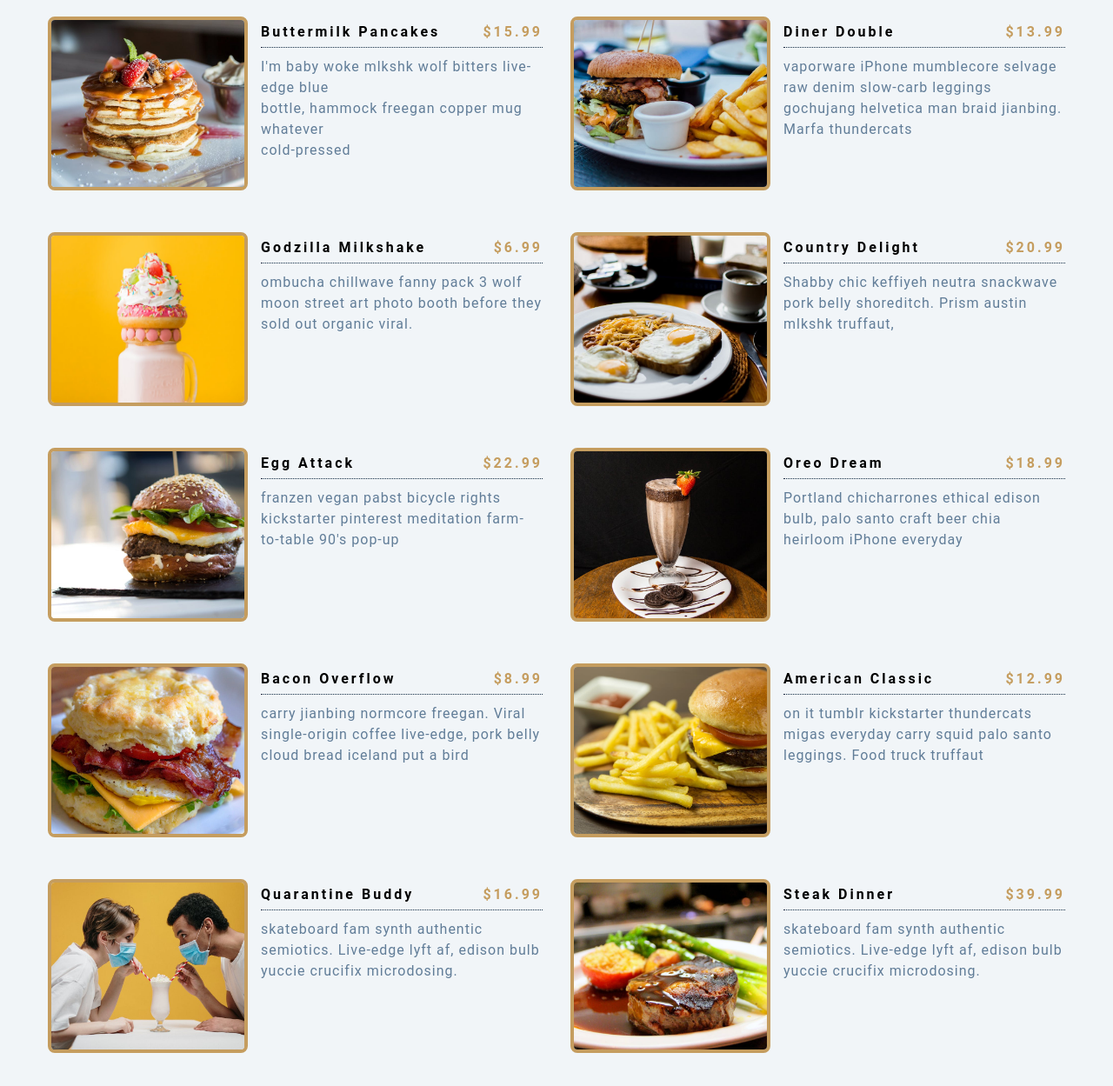
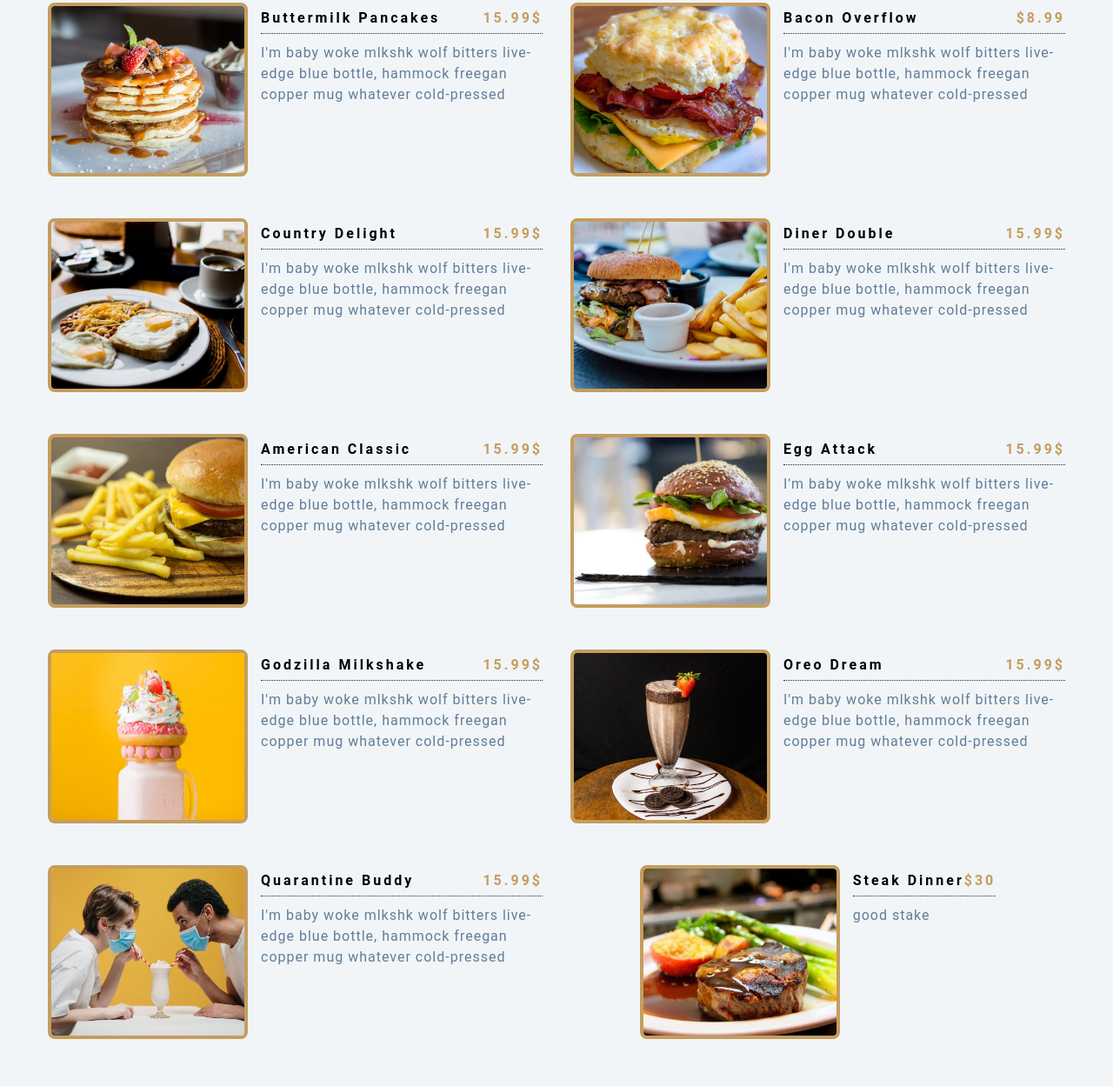
Before and after one commit to b-isroiljon/menu, a plain HTML site: page index.html in a window 1280 px wide. Shown: the part 271-1520 px from the top of the page at 87% size. Before the commit the page ends 1482 px from the top, so only its background shows below. Drawn offline with Linux system fonts and the light colour scheme.

Commit message:
docs: add clean js code

```diff
--- a/app.js
+++ b/app.js
@@ -0,0 +1,166 @@
+const allMenuItems = [
+  {
+    id: 1,
+    img: "./images/item-1.jpeg",
+    category: "Breakfast",
+    name: "Buttermilk Pancakes",
+    price: "15.99$",
+    info: `I'm baby woke mlkshk wolf bitters live-edge blue bottle, hammock freegan copper mug whatever cold-pressed`,
+  },
+  {
+    id: 2,
+    img: "./images/item-7.jpeg",
+    category: "Breakfast",
+    name: "Bacon Overflow",
+    price: "$8.99",
+    info: `I'm baby woke mlkshk wolf bitters live-edge blue bottle, hammock freegan copper mug whatever cold-pressed`,
+  },
+  {
+    id: 3,
+    img: "./images/item-4.jpeg",
+    category: "Breakfast",
+    name: "Country Delight",
+    price: "15.99$",
+    info: `I'm baby woke mlkshk wolf bitters live-edge blue bottle, hammock freegan copper mug whatever cold-pressed`,
+  },
+  {
+    id: 4,
+    img: "./images/item-2.jpeg",
+    category: "Lunch",
+    name: "Diner Double",
+    price: "15.99$",
+    info: `I'm baby woke mlkshk wolf bitters live-edge blue bottle, hammock freegan copper mug whatever cold-pressed`,
+  },
+  {
+    id: 5,
+    img: "./images/item-8.jpeg",
+    category: "Lunch",
+    name: "American Classic",
+    price: "15.99$",
+    info: `I'm baby woke mlkshk wolf bitters live-edge blue bottle, hammock freegan copper mug whatever cold-pressed`,
+  },
+  {
+    id: 6,
+    img: "./images/item-5.jpeg",
+    category: "Lunch",
+    name: "Egg Attack",
+    price: "15.99$",
+    info: `I'm baby woke mlkshk wolf bitters live-edge blue bottle, hammock freegan copper mug whatever cold-pressed`,
+  },
+  {
+    id: 7,
+    img: "./images/item-3.jpeg",
+    category: "Shakes",
+    name: "Godzilla Milkshake",
+    price: "15.99$",
+    info: `I'm baby woke mlkshk wolf bitters live-edge blue bottle, hammock freegan copper mug whatever cold-pressed`,
+  },
+  {
+    id: 8,
+    img: "./images/item-6.jpeg",
+    category: "Shakes",
+    name: "Oreo Dream",
+    price: "15.99$",
+    info: `I'm baby woke mlkshk wolf bitters live-edge blue bottle, hammock freegan copper mug whatever cold-pressed`,
+  },
+  {
+    id: 9,
+    img: "./images/item-9.jpeg",
+    category: "Shakes",
+    name: "Quarantine Buddy",
+    price: "15.99$",
+    info: `I'm baby woke mlkshk wolf bitters live-edge blue bottle, hammock freegan copper mug whatever cold-pressed`,
+  },
+
+  {
+    img: "./images/item-10.jpeg",
+    category: "Dinner",
+    name: "Steak Dinner",
+    price: "$30",
+    info: "good stake",
+  },
+];
+
+const menuSelector = document.querySelector(".btn-conteiner");
+const mainSection = document.querySelector(".main-section");
+
+const getHtmlMenuItem = (menuItem) => {
+  // main div element
+  const container = document.createElement("div");
+  container.className = "menu-item";
+
+  const image = document.createElement("img");
+  image.className = "photo";
+  image.src = menuItem.img;
+  container.appendChild(image);
+
+  const description = document.createElement("div");
+  description.className = "dscription";
+  container.appendChild(description);
+
+  const foodInfo = document.createElement("div");
+  foodInfo.className = "food-info";
+  description.appendChild(foodInfo);
+
+  // Food Name
+  const foodName = document.createElement("h4");
+  foodName.className = "food-name";
+  foodName.innerHTML = menuItem.name;
+  foodInfo.appendChild(foodName);
+
+  // Price
+  const price = document.createElement("p");
+  price.className = "price";
+  price.innerHTML = menuItem.price;
+  foodInfo.appendChild(price);
+
+  // Info
+  const info = document.createElement("p");
+  info.className = "info";
+  info.textContent = menuItem.info;
+  description.appendChild(info);
+
+  return container;
+};
+
+// Get menuItems of given category from allMenuItems
+const getFilterByCategory = (category) => {
+  let filteredMenuItems = [];
+  for (const menuItem of allMenuItems) {
+    if (category === menuItem.category) filteredMenuItems.push(menuItem);
+  }
+
+  filteredMenuItems = category === "All" ? allMenuItems : filteredMenuItems;
+  return filteredMenuItems;
+};
+
+const mapJS2HTML = (JSItems) => {
+  const htmlItems = [];
+  for (let jsObj of JSItems) {
+    const htmlElement = getHtmlMenuItem(jsObj);
+    htmlItems.push(htmlElement);
+  }
+  return htmlItems;
+};
+
+const show = (htmlElements) => {
+  mainSection.innerHTML = "";
+  for (const el of htmlElements) mainSection.append(el);
+};
+
+const handleCategoryClick = (event) => {
+  // Identify clicked category
+  const category = event.target.textContent;
+  const filteredMenuItems = getFilterByCategory(category);
+
+  const htmlToShow = mapJS2HTML(filteredMenuItems);
+  show(htmlToShow);
+};
+
+const handleDOMLoad = () => {
+  const htmlToShow = mapJS2HTML(allMenuItems);
+  show(htmlToShow);
+};
+
+window.addEventListener("DOMContentLoaded", handleDOMLoad);
+menuSelector.addEventListener("click", handleCategoryClick);
--- a/index.html
+++ b/index.html
@@ -12,166 +12,14 @@
         <h1 class="title">Our Menu</h1>
         <div class="underline"></div>
         <div class="btn-conteiner">
-          <button class="btn">all</button>
+          <button class="btn">All</button>
           <button class="btn">Breakfast</button>
-          <button class="btn">lunch</button>
+          <button class="btn">Lunch</button>
           <button class="btn">Shakes</button>
           <button class="btn">Dinner</button>
         </div>
       </header>
-      <main class="main-section">
-        <div class="menu-item">
-          <img class="photo" src="./images/item-1.jpeg" alt="item1" />
-          <div class="dscription">
-            <div class="food-info">
-              <h4 class="food-name">Buttermilk Pancakes</h4>
-              <p class="price">$15.99</p>
-            </div>
-            <div>
-              <p class="info">
-                I'm baby woke mlkshk wolf bitters live-edge blue <br />
-                bottle, hammock freegan copper mug whatever <br />
-                cold-pressed
-              </p>
-            </div>
-          </div>
-        </div>
-        <div class="menu-item">
-          <img class="photo" src="./images/item-2.jpeg" alt="item2" />
-          <div class="dscription">
-            <div class="food-info">
-              <h4 class="food-name">Diner Double</h4>
-              <p class="price">$13.99</p>
-            </div>
-            <div>
-              <p class="info">
-                vaporware iPhone mumblecore selvage raw denim slow-carb leggings
-                gochujang helvetica man braid jianbing. Marfa thundercats
-              </p>
-            </div>
-          </div>
-        </div>
-        <div class="menu-item">
-          <img class="photo" src="./images/item-3.jpeg" alt="item3" />
-          <div class="dscription">
-            <div class="food-info">
-              <h4 class="food-name">Godzilla Milkshake</h4>
-              <p class="price">$6.99</p>
-            </div>
-            <div>
-              <p class="info">
-                ombucha chillwave fanny pack 3 wolf moon street art photo booth
-                before they sold out organic viral.
-              </p>
-            </div>
-          </div>
-        </div>
-        <div class="menu-item">
-          <img class="photo" src="./images/item-4.jpeg" alt="item4" />
-          <div class="dscription">
-            <div class="food-info">
-              <h4 class="food-name">Country Delight</h4>
-              <p class="price">$20.99</p>
-            </div>
-            <div>
-              <p class="info">
-                Shabby chic keffiyeh neutra snackwave pork belly shoreditch.
-                Prism austin mlkshk truffaut,
-              </p>
-            </div>
-          </div>
-        </div>
-        <div class="menu-item">
-          <img class="photo" src="./images/item-5.jpeg" alt="item5" />
-          <div class="dscription">
-            <div class="food-info">
-              <h4 class="food-name">Egg Attack</h4>
-              <p class="price">$22.99</p>
-            </div>
-            <div>
-              <p class="info">
-                franzen vegan pabst bicycle rights kickstarter pinterest
-                meditation farm-to-table 90's pop-up
-              </p>
-            </div>
-          </div>
-        </div>
-        <div class="menu-item">
-          <img class="photo" src="./images/item-6.jpeg" alt="item6" />
-          <div class="dscription">
-            <div class="food-info">
-              <h4 class="food-name">Oreo Dream</h4>
-              <p class="price">$18.99</p>
-            </div>
-            <div>
-              <p class="info">
-                Portland chicharrones ethical edison bulb, palo santo craft beer
-                chia heirloom iPhone everyday
-              </p>
-            </div>
-          </div>
-        </div>
-        <div class="menu-item">
-          <img class="photo" src="./images/item-7.jpeg" alt="item7" />
-          <div class="dscription">
-            <div class="food-info">
-              <h4 class="food-name">Bacon Overflow</h4>
-              <p class="price">$8.99</p>
-            </div>
-            <div>
-              <p class="info">
-                carry jianbing normcore freegan. Viral single-origin coffee
-                live-edge, pork belly cloud bread iceland put a bird
-              </p>
-            </div>
-          </div>
-        </div>
-        <div class="menu-item">
-          <img class="photo" src="./images/item-8.jpeg" alt="item8" />
-          <div class="dscription">
-            <div class="food-info">
-              <h4 class="food-name">American Classic</h4>
-              <p class="price">$12.99</p>
-            </div>
-            <div>
-              <p class="info">
-                on it tumblr kickstarter thundercats migas everyday carry squid
-                palo santo leggings. Food truck truffaut
-              </p>
-            </div>
-          </div>
-        </div>
-        <div class="menu-item">
-          <img class="photo" src="./images/item-9.jpeg" alt="item9" />
-          <div class="dscription">
-            <div class="food-info">
-              <h4 class="food-name">Quarantine Buddy</h4>
-              <p class="price">$16.99</p>
-            </div>
-            <div>
-              <p class="info">
-                skateboard fam synth authentic semiotics. Live-edge lyft af,
-                edison bulb yuccie crucifix microdosing.
-              </p>
-            </div>
-          </div>
-        </div>
-        <div class="menu-item">
-          <img class="photo" src="./images/item-10.jpeg" alt="item10" />
-          <div class="dscription">
-            <div class="food-info">
-              <h4 class="food-name">Steak Dinner</h4>
-              <p class="price">$39.99</p>
-            </div>
-            <div>
-              <p class="info">
-                skateboard fam synth authentic semiotics. Live-edge lyft af,
-                edison bulb yuccie crucifix microdosing.
-              </p>
-            </div>
-          </div>
-        </div>
-      </main>
+      <main class="main-section"></main>
     </section>
     <script src="./app.js"></script>
   </body>
--- a/style.css
+++ b/style.css
@@ -9,7 +9,7 @@ body {
  background-color: #f1f5f8;
 }
 
-.header {
+.section-center {
     padding: 5rem 0;
 }
 
@@ -35,6 +35,7 @@ body {
     justify-content: center;
     align-items: center;
     gap: 16px;
+    margin-bottom: 4rem;
 }
 
 .btn {
@@ -51,7 +52,6 @@ body {
 .btn:hover {
     color: #f1f5f8;
     background-color: #c59d5f;
-    transition: all 0.3s linear;
 }
 
 .main-section{
@@ -96,7 +96,9 @@ body {
     text-align: start;
 }
 
-
+.visible {
+    display: none;
+}
 
 .photo {
     width: 230px;
```
